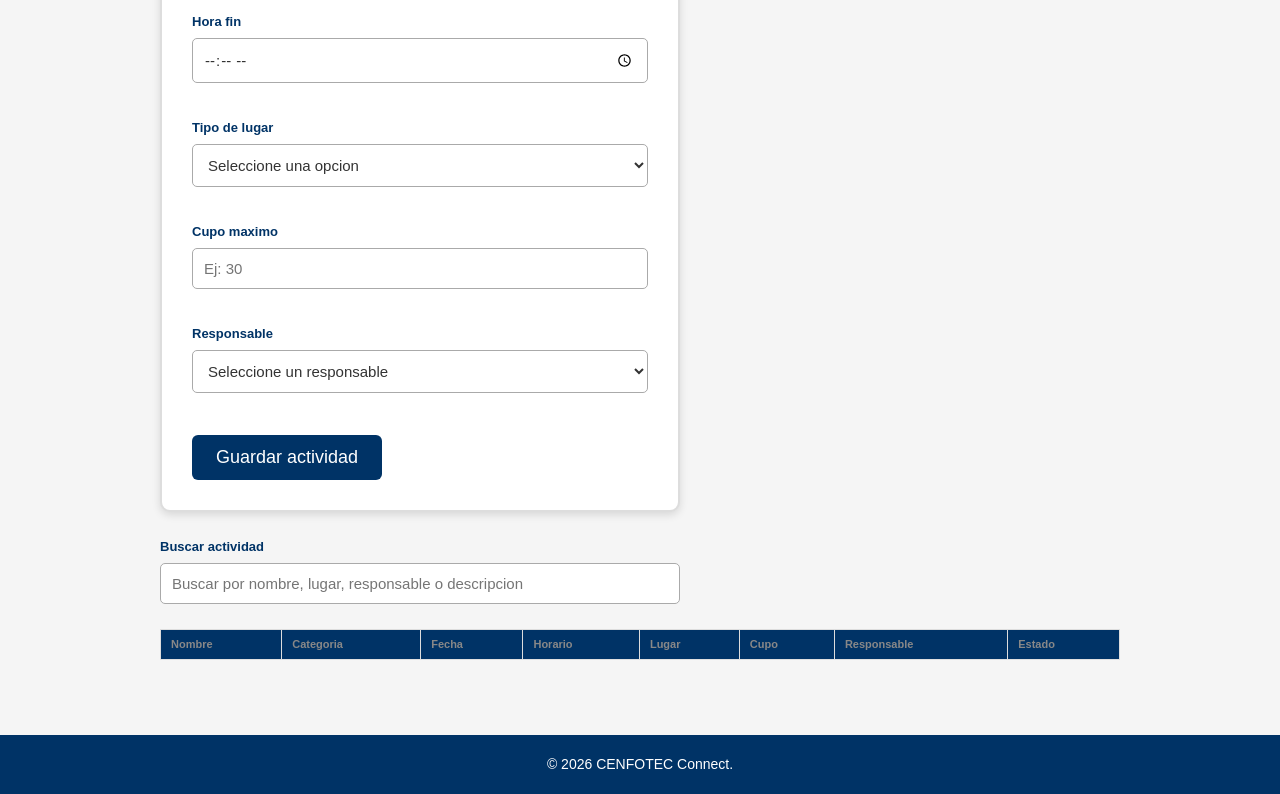
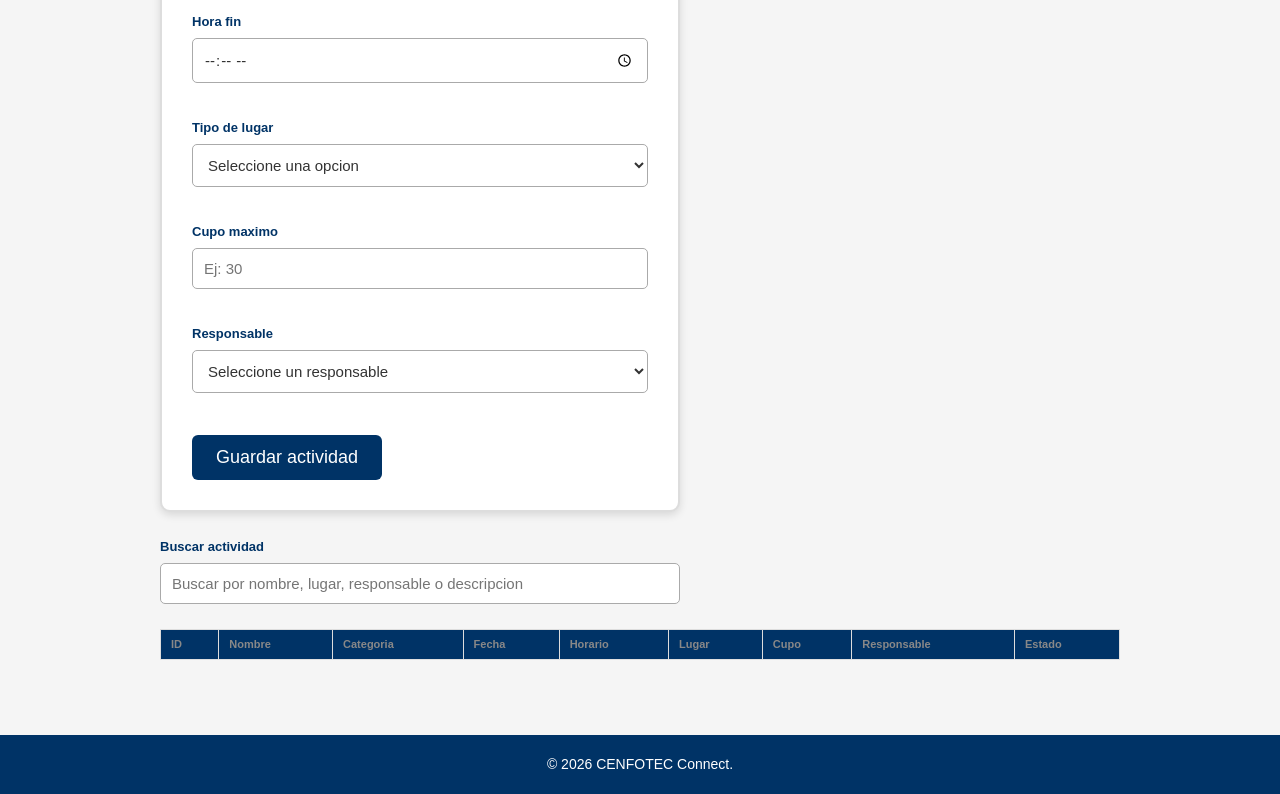
Before and after one commit to hildamgo/CENFOTEC-CONNECT, a plain HTML site: page actividades.html in a window 1280 px wide. Shown: the part 2125-2919 px from the top of the page. Drawn offline with Linux system fonts and the light colour scheme.

Commit message:
Update actividades.html

```diff
--- a/actividades.html
+++ b/actividades.html
@@ -110,6 +110,7 @@
                     <table>
                         <thead>
                             <tr>
+                                <th>ID</th>
                                 <th>Nombre</th>
                                 <th>Categoria</th>
                                 <th>Fecha</th>
```
